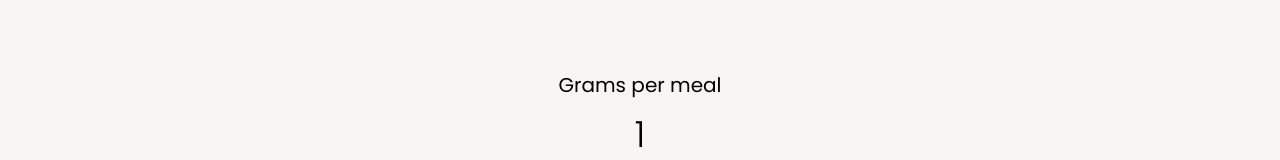
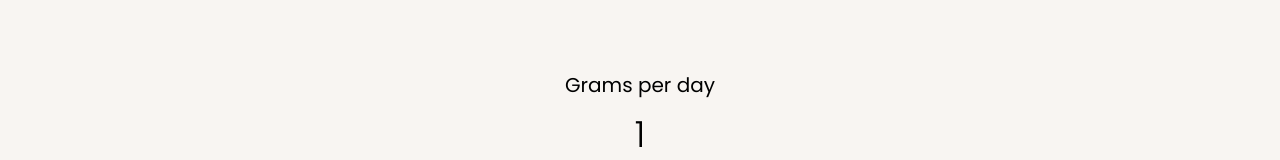
Before and after one commit to CrosszPai/barffer, a Next.js app: page /calculator in a window 1280 px wide. Both pictures are taken after a click on the button "Calculate". Shown: the part 144-304 px from the top of the page. Built offline with nearby package versions, Linux system fonts and the light colour scheme.

Commit message:
Update resulte.tsx

```diff
--- a/components/calculator/resulte.tsx
+++ b/components/calculator/resulte.tsx
@@ -5,7 +5,7 @@ const Result = ({ result, onReset, meals }) => {
   return (
     <div className="mt-24 text-center">
       <h2 className="text-4xl">Result</h2>
-      <h4 className="text-xl mt-16">Grams per meal</h4>
+      <h4 className="text-xl mt-16">Grams per day</h4>
       <h2 className="text-4xl font-light mt-2">{result}</h2>
       <h4 className="text-xl mt-16">Grams per meal</h4>
       <h2 className="text-4xl font-light mt-2">{meals}</h2>
```
